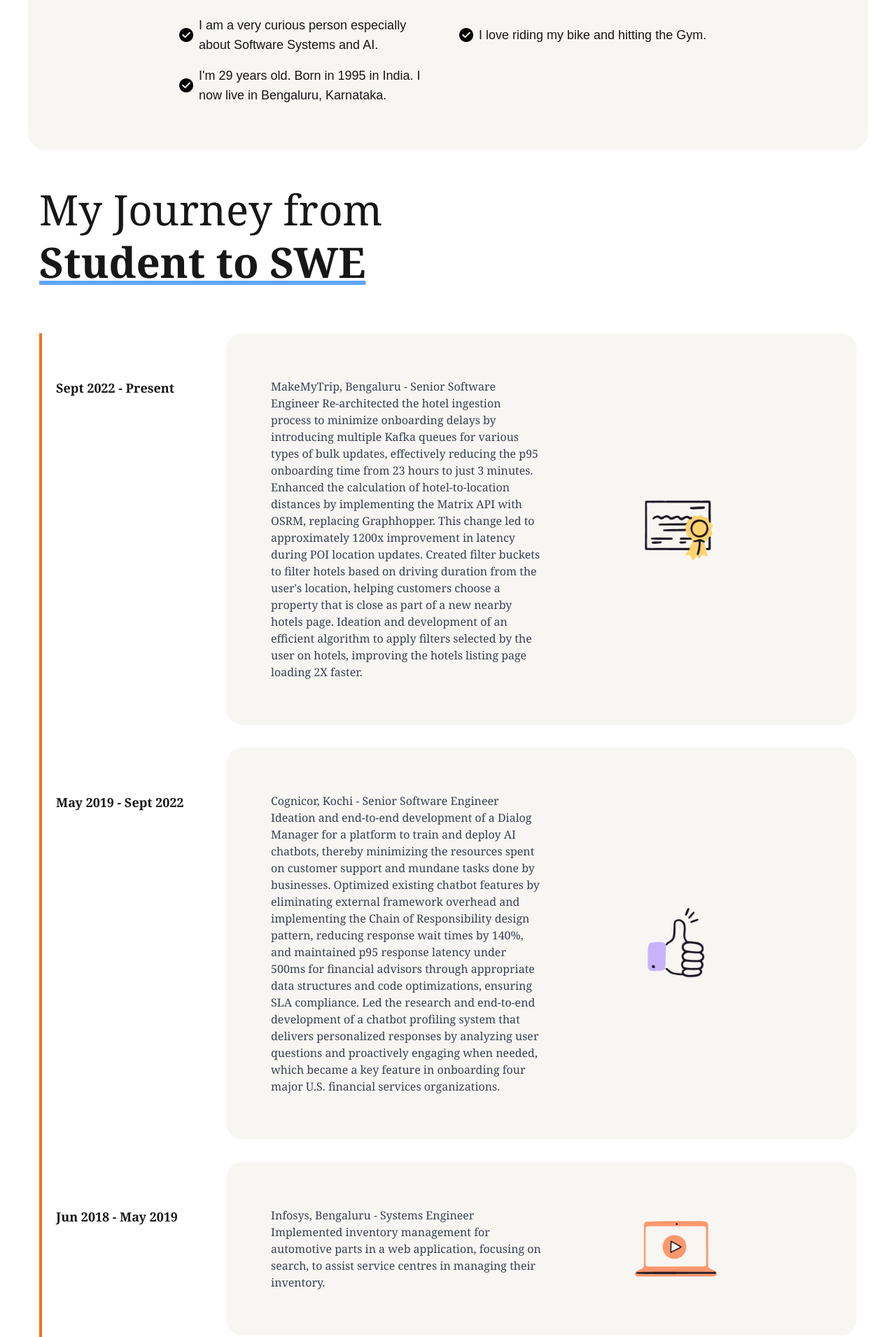
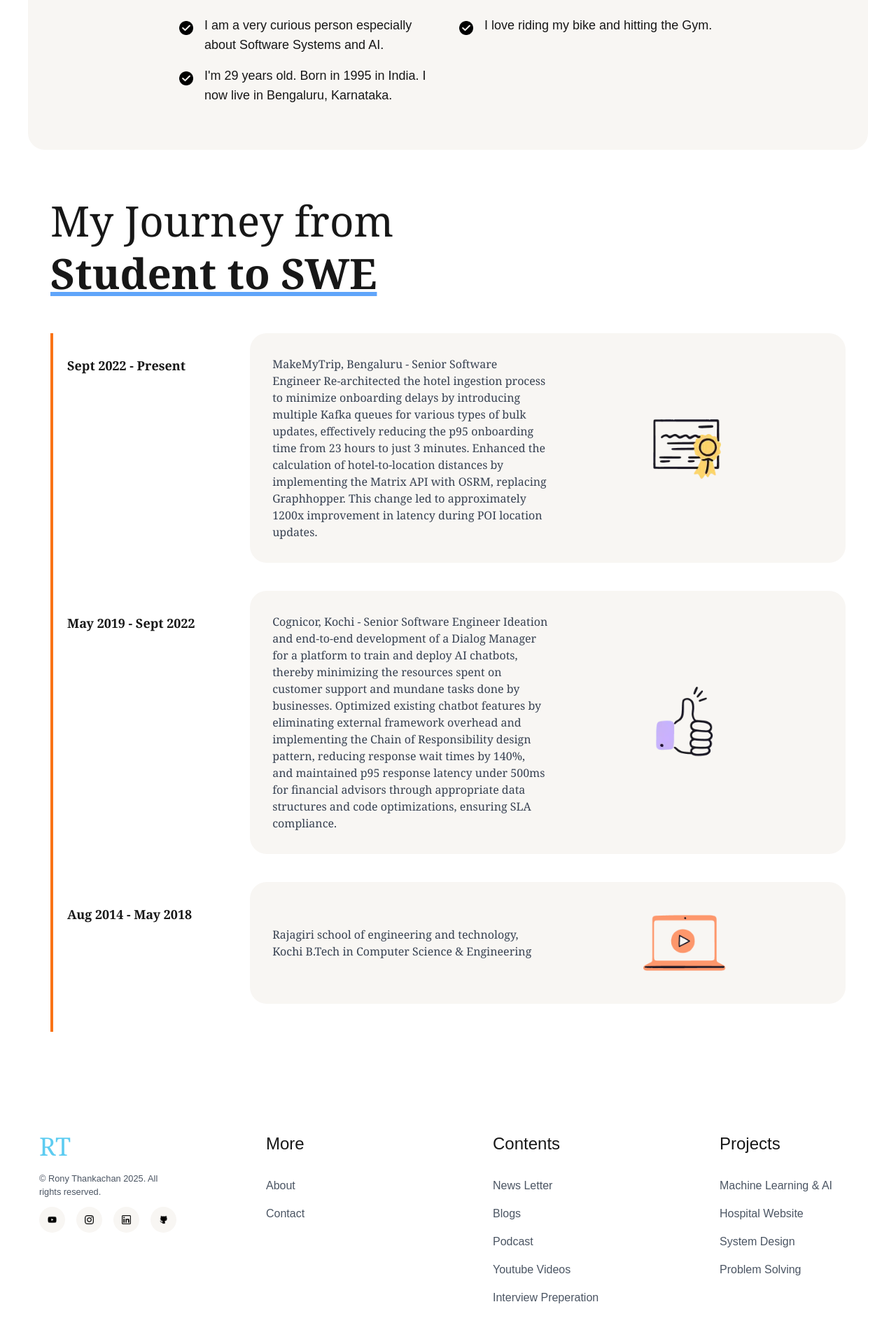
Before and after one commit to ronythankachan/ronythankachan.com, a Next.js app: page /about in a window 1280 px wide. Shown: the part 590-2500 px from the top of the page at 70% size. Built offline with nearby package versions, Linux system fonts and the light colour scheme.

Commit message:
Timeline completed with styles

```diff
--- a/app/about/page.tsx
+++ b/app/about/page.tsx
@@ -24,8 +24,8 @@ const About = () => {
             </h2>
             <ul className="list-none space-y-3 md:space-y-4 text-base md:text-lg md:grid md:grid-cols-2 md:gap-x-8">
               {facts.map((fact, index) => (
-                <li key={index} className="flex items-center">
-                  <Image src="/checked.png" alt="Checked" width={20} height={20} className="mr-2" />
+                <li key={index} className="flex items-start">
+                  <Image src="/checked.png" alt="Checked" width={20} height={20} className="mr-4 mt-2" />
                   {fact}
                 </li>
               ))}
@@ -35,15 +35,7 @@ const About = () => {
       </div>
 
       {/* Timeline Section */}
-      <Container>
-        <h1 className="text-[60px] leading-tight font-serif mb-12 mt-12">
-          My Journey from<br />
-          <span className="font-bold underline underline-offset-4 decoration-blue-400">
-            Student to SWE
-          </span>
-        </h1>
-        <Timeline />
-      </Container>
+      <Timeline />
     </>
   );
 };
--- a/app/components/Timeline.tsx
+++ b/app/components/Timeline.tsx
@@ -1,5 +1,6 @@
 import React from 'react';
 import Image from 'next/image';
+import Container from '../components/shared/Container';
 
 interface TimelineEvent {
   period: string;
@@ -12,28 +13,14 @@ const timelineEvents: TimelineEvent[] = [
     period: "Sept 2022 - Present",
     description: `MakeMyTrip, Bengaluru - Senior Software Engineer
     Re-architected the hotel ingestion process to minimize onboarding delays by introducing multiple Kafka queues for various types of bulk updates, effectively reducing the p95 onboarding time from 23 hours to just 3 minutes.
-    Enhanced the calculation of hotel-to-location distances by implementing the Matrix API with OSRM, replacing Graphhopper. This change led to approximately 1200x improvement in latency during POI location updates.
-    Created filter buckets to filter hotels based on driving duration from the user's location, helping customers choose a property that is close as part of a new nearby hotels page.
-    Ideation and development of an efficient algorithm to apply filters selected by the user on hotels, improving the hotels listing page loading 2X faster.`,
+    Enhanced the calculation of hotel-to-location distances by implementing the Matrix API with OSRM, replacing Graphhopper. This change led to approximately 1200x improvement in latency during POI location updates.`,
     icon: "/certificate.png"
   },
   {
     period: "May 2019 - Sept 2022",
     description: `Cognicor, Kochi - Senior Software Engineer
     Ideation and end-to-end development of a Dialog Manager for a platform to train and deploy AI chatbots, thereby minimizing the resources spent on customer support and mundane tasks done by businesses.
-    Optimized existing chatbot features by eliminating external framework overhead and implementing the Chain of Responsibility design pattern, reducing response wait times by 140%, and maintained p95 response latency under 500ms for financial advisors through appropriate data structures and code optimizations, ensuring SLA compliance.
-    Led the research and end-to-end development of a chatbot profiling system that delivers personalized responses by analyzing user questions and proactively engaging when needed, which became a key feature in onboarding four major U.S. financial services organizations.`,
-    icon: "/thumsup.png"
-  },
-  {
-    period: "Jun 2018 - May 2019",
-    description: `Infosys, Bengaluru - Systems Engineer Implemented inventory management for automotive parts in a web application, focusing on search, to assist service centres in managing their inventory.`,
-    icon: "/youtube-large.png"
-  },
-  {
-    period: "Nov 2021 - Feb 2022",
-    description: `End-to-end development of a fully functional mobile-responsive site for medicine delivery, as well as an appointment management system that allowed the hospital to provide online and at-home consultations during COVID.
-    The implementation of the online consultation and website assisted the hospital in increasing its revenue by 12X over the previous 3 fiscal years and expanding to 5 more branches this year.`,
+    Optimized existing chatbot features by eliminating external framework overhead and implementing the Chain of Responsibility design pattern, reducing response wait times by 140%, and maintained p95 response latency under 500ms for financial advisors through appropriate data structures and code optimizations, ensuring SLA compliance.`,
     icon: "/thumsup.png"
   },
   {
@@ -44,26 +31,36 @@ const timelineEvents: TimelineEvent[] = [
   }
 ];
 
-const Timeline: React.FC = () => {
+const Timeline = () => {
   return (
-    <div className="mt-16 relative">
-      <div className="absolute left-1/6 top-0 h-full border-l-4 border-orange-500"></div>
+    <Container>
+        <section className="max-w-[1200px] mx-auto px-4 py-16">
+            <h1 className="text-[60px] leading-tight font-serif mb-12">
+            My Journey from<br />
+            <span className="font-bold underline underline-offset-4 decoration-blue-400">
+            Student to SWE
+            </span>
+        </h1>
+        <div className="relative">
+            <div className="hidden md:block absolute left-1/6 top-0 h-full border-l-4 border-orange-500"></div>
             {timelineEvents.map((event, index) => (
-        <div key={index} className="flex mb-8 relative">
-          <div className="w-1/4 ">
-            <h3 className="text-lg font-bold font-serif mt-16 ml-6">{event.period}</h3>
+            <div key={index} className="flex flex-col md:flex-row relative">
+                <div className="w-full md:w-1/4">
+                <h3 className="text-lg font-bold font-serif mt-8 ml-6 mb-4 md:mb-0">{event.period}</h3>
                 </div>
-          <div className="w-5/6 bg-[#f8f6f3] p-16 rounded-3xl relative flex font-serif">
-            <div className="w-1/2 flex items-center">
+                <div className="w-full md:w-5/6 bg-[#f8f6f3] p-8 rounded-3xl md:mb-10 relative flex flex-col-reverse md:flex-row font-serif md:ml-8">
+                <div className="w-full flex items-center">
                     <p className="text-gray-700">{event.description}</p>
                 </div>
-            <div className="w-1/2 flex justify-center items-center">
+                <div className="w-full flex justify-center items-center mb-4 md:mb-0">
                     <Image src={event.icon} alt="Icon" width={120} height={120} />
                 </div>
                 </div>
             </div>
             ))}
         </div>
+    </section>
+    </Container>
   );
 };
 
```
Lines whose indentation alone changed are shown as unchanged.
